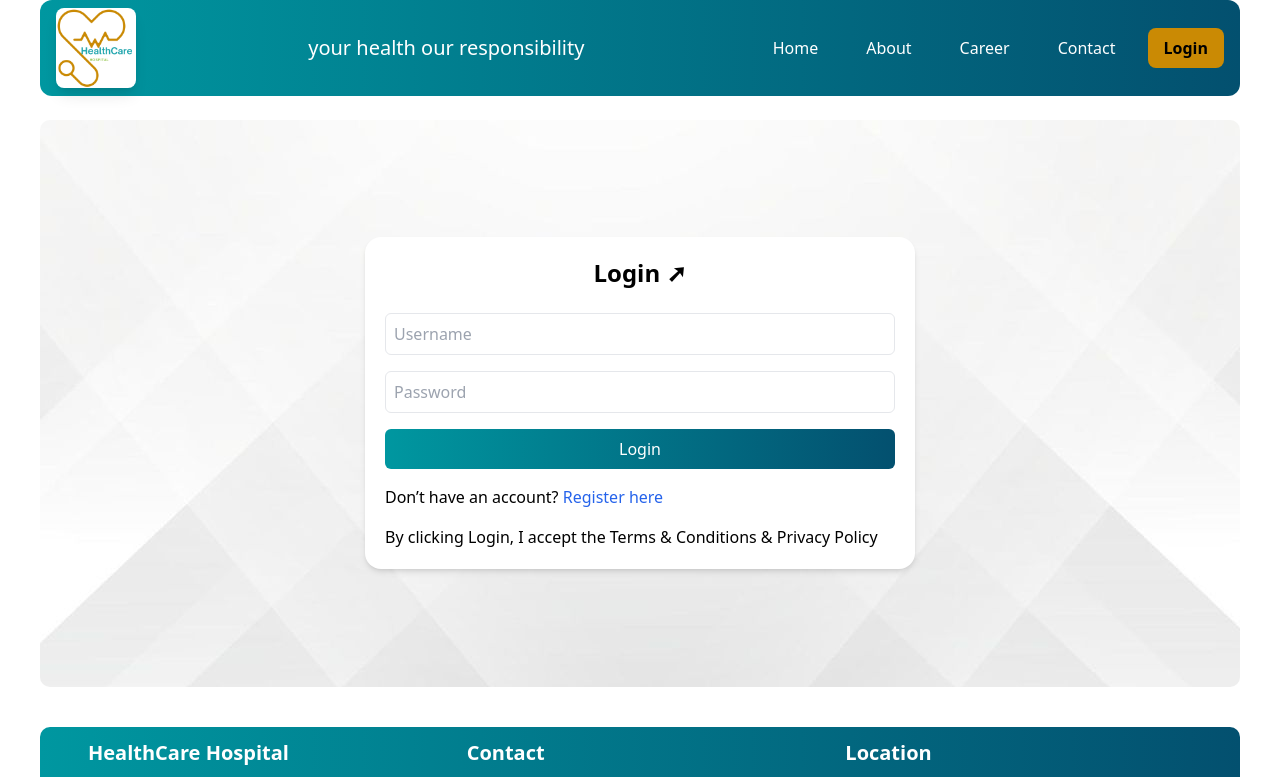
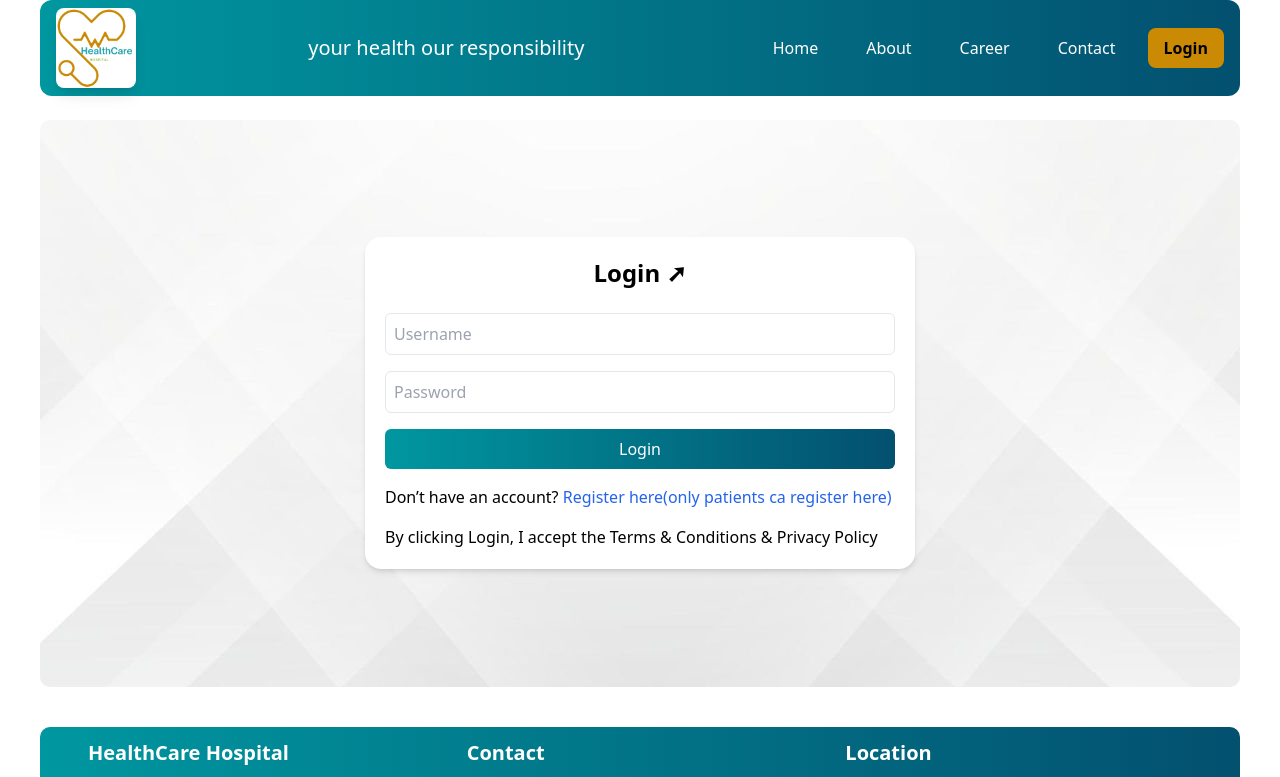
Before and after one commit to ResmiMini/HealthcareSystem, a React (Vite) app in the folder client/: page /login in a window 1280 px wide. Shown: the top 777 px of the page. Built offline with nearby package versions, Linux system fonts and the light colour scheme; grey boxes are pictures that could not be loaded.

Commit message:
front end route change2 commit

```diff
--- a/client/src/pages/Login.jsx
+++ b/client/src/pages/Login.jsx
@@ -96,7 +96,7 @@ export default function Login() {
             <p>
               Don’t have an account?{" "}
               <Link to="/register" className="text-blue-600 hover:underline">
-                Register here
+                Register here(only patients ca register here)
               </Link>
             </p>
 
```
